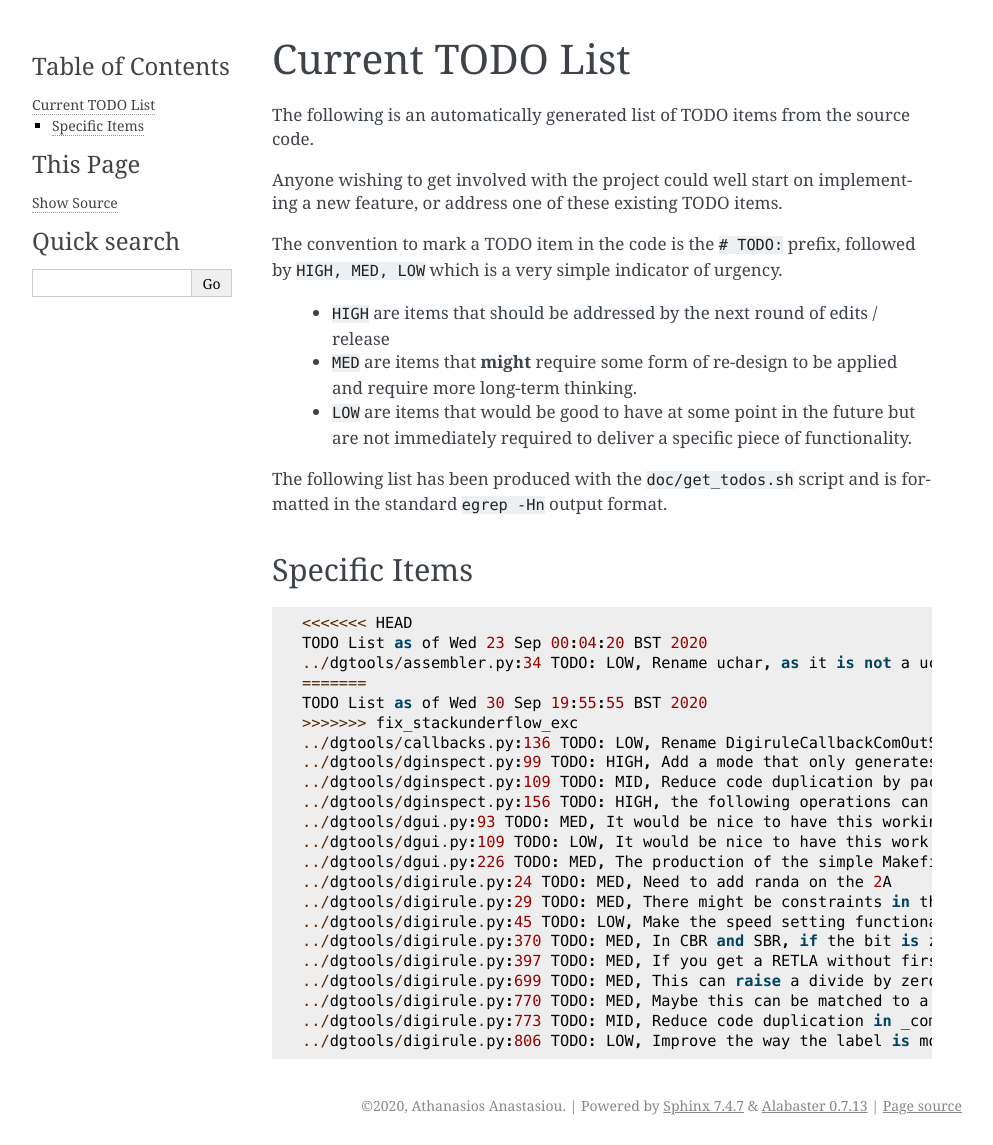
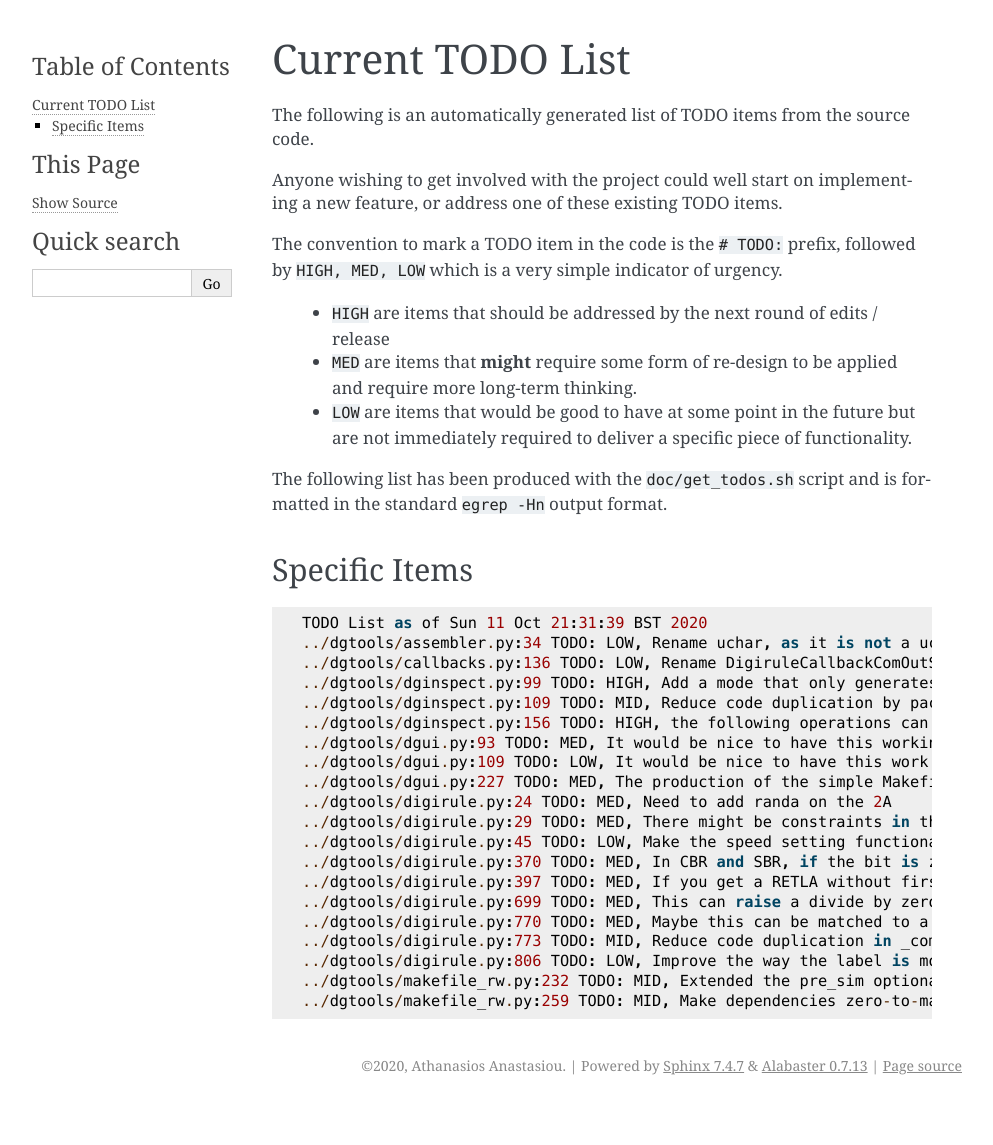
Before and after one commit to aanastasiou/dgtools, a Sphinx documentation site: the page built from doc/source/current_todos.rst, in a window 1280 px wide. Shown: the whole page, without its empty margins (148-1141 px from the left). Built offline with Sphinx 7.4.7, drawn with Linux system fonts in a browser that asks for light colours; after the commit the page ends 1105 px from its top, so only the background shows below that.

Commit message:
Updated changelog after merging the brainfuck branch

```diff
--- a/doc/source/todo_list.txt
+++ b/doc/source/todo_list.txt
@@ -1,16 +1,12 @@
-<<<<<<< HEAD
-TODO List as of Wed 23 Sep 00:04:20 BST 2020
+TODO List as of Sun 11 Oct 21:31:39 BST 2020
 ../dgtools/assembler.py:34 TODO: LOW, Rename uchar, as it is not a uchar anymore. This is a remnant.
-=======
-TODO List as of Wed 30 Sep 19:55:55 BST 2020
->>>>>>> fix_stackunderflow_exc
 ../dgtools/callbacks.py:136 TODO: LOW, Rename DigiruleCallbackComOutStdout to a more generic name because it is more generally applicable.
 ../dgtools/dginspect.py:99 TODO: HIGH, Add a mode that only generates an update of the VM state when the state of one of the tracked symbols changes
 ../dgtools/dginspect.py:109 TODO: MID, Reduce code duplication by packaging this validation in a function
 ../dgtools/dginspect.py:156 TODO: HIGH, the following operations can be "absorbed" into the DGB_Archive with appropriate validations too
 ../dgtools/dgui.py:93 TODO: MED, It would be nice to have this working over any sort of path the input_file might be in.
 ../dgtools/dgui.py:109 TODO: LOW, It would be nice to have this work over any number of rules (needs a hint on the model)
-../dgtools/dgui.py:226 TODO: MED, The production of the simple Makefile template will do for the moment but can do better
+../dgtools/dgui.py:227 TODO: MED, The production of the simple Makefile template will do for the moment but can do better
 ../dgtools/digirule.py:24 TODO: MED, Need to add randa on the 2A
 ../dgtools/digirule.py:29 TODO: MED, There might be constraints in the depth of this stack. Not yet implemented.
 ../dgtools/digirule.py:45 TODO: LOW, Make the speed setting functional
@@ -20,3 +16,5 @@ TODO List as of Wed 30 Sep 19:55:55 BST 2020
 ../dgtools/digirule.py:770 TODO: MED, Maybe this can be matched to a more realistic behaviour once comout, comin are connected to real files.
 ../dgtools/digirule.py:773 TODO: MID, Reduce code duplication in _comin, _comout
 ../dgtools/digirule.py:806 TODO: LOW, Improve the way the label is modified externally
+../dgtools/makefile_rw.py:232 TODO: MID, Extended the pre_sim optional to the dgasm rule too
+../dgtools/makefile_rw.py:259 TODO: MID, Make dependencies zero-to-many
```
Also changed, not shown: 1 other file.
